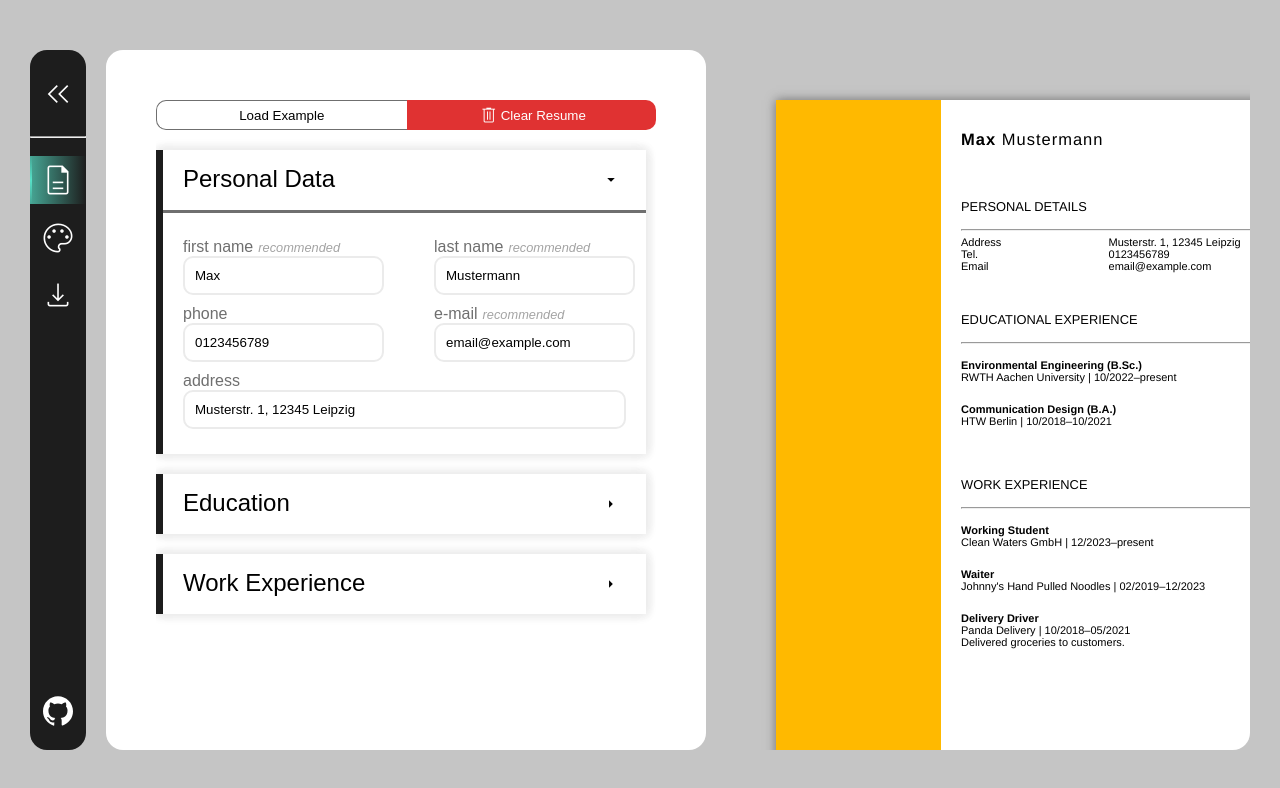
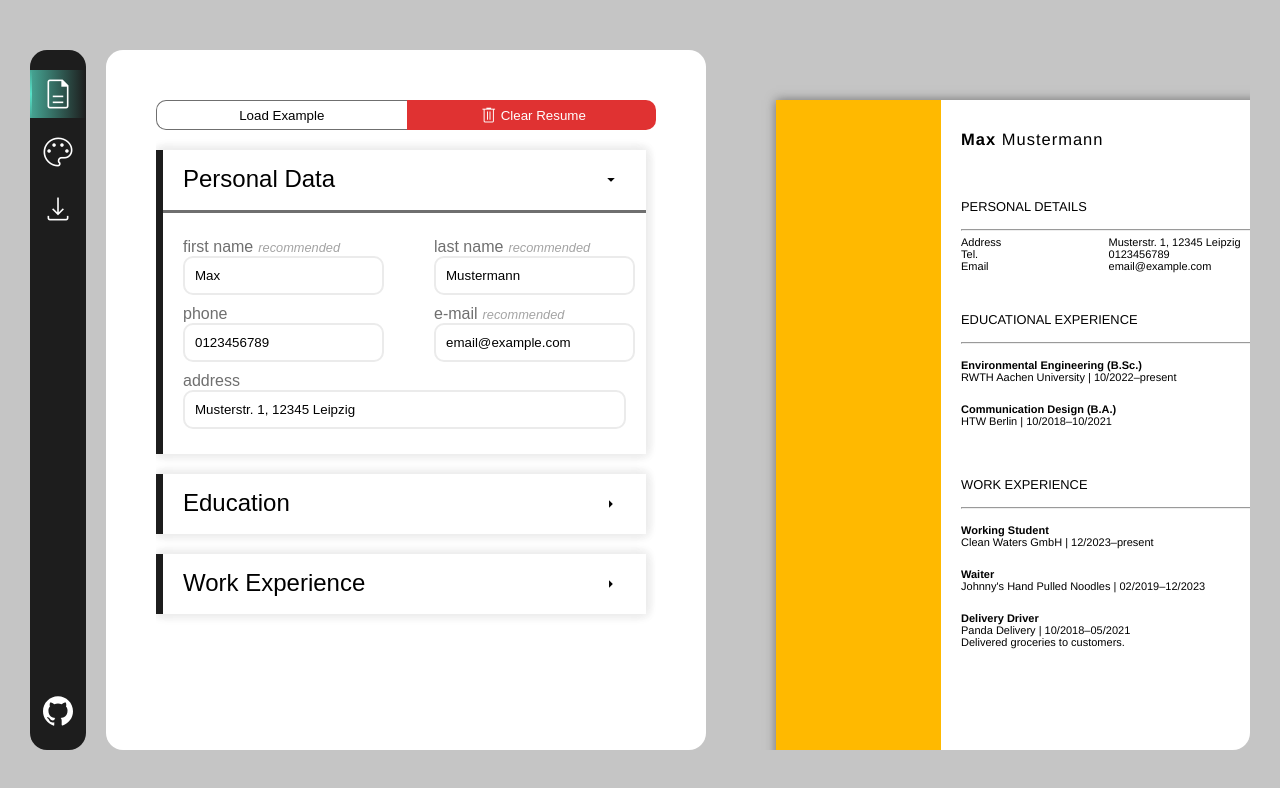
Before and after one commit to tln12/cv-project, a React (Vite) app: page / in a window 1280 px wide. Shown: the top 788 px of the page. Built offline with nearby package versions, Linux system fonts and the light colour scheme; the HTML template or start-up script is replaced by a standard one; a web font is replaced by a local one.

Commit message:
change collapsible side nav to static

```diff
--- a/src/App.jsx
+++ b/src/App.jsx
@@ -1,7 +1,7 @@
 import { useState } from 'react';
 import { v4 as uuidv4 } from 'uuid';
 import './styles/style.css';
-import CollapsibleSideNavigation from './components/CollapsibleSideNavigation.jsx';
+import SideNavigation from './components/SideNavigation.jsx';
 import ControlPanel from './components/ControlPanel';
 import CV from './components/CV';
 import { hyphenToCamelCase } from './helperFunctions';
@@ -262,12 +262,12 @@ function App() {
     }
   }
   function handleNavigation(e) {
-    setNavTab(e.target.attributes['data-nav'].value);
+    setNavTab(e.target.closest('button').attributes['data-nav'].value);
   }
 
   return (
     <StyledApp>
-      <CollapsibleSideNavigation
+      <SideNavigation
         navTab={navTab}
         handleNavigation={(e) => handleNavigation(e)}
       />
--- a/src/components/CollapsibleSideNavigation.jsx
+++ b/src/components/SideNavigation.jsx
@@ -1,5 +1,4 @@
 import styled from 'styled-components';
-import { useState } from 'react';
 
 const StyledSideNav = styled.nav`
   display: flex;
@@ -68,17 +67,7 @@ const StyledList = styled.ul`
   gap: 10px;
 `;
 
-export default function CollapsibleSideNavigation({
-  handleNavigation,
-  navTab,
-}) {
-  const [open, setOpen] = useState(true);
-
-  function handleClick(e) {
-    setOpen(true); // always open side nav when navigating
-    handleNavigation(e);
-  }
-
+export default function SideNavigation({ handleNavigation, navTab }) {
   return (
     <>
       <StyledSideNav>
@@ -86,22 +75,9 @@ export default function CollapsibleSideNavigation({
           <li>
             <StyledButton
               className='material-symbols-outlined'
-              onClick={() => setOpen(!open)}
-            >
-              {open
-                ? 'keyboard_double_arrow_left'
-                : 'keyboard_double_arrow_right'}
-            </StyledButton>
-          </li>
-          <li>
-            <hr />
-          </li>
-          <li>
-            <StyledButton
-              className='material-symbols-outlined'
               data-nav='data-manager'
               $navTab={navTab === 'data-manager'}
-              onClick={handleClick}
+              onClick={handleNavigation}
             >
               description
             </StyledButton>
@@ -111,7 +87,7 @@ export default function CollapsibleSideNavigation({
               className='material-symbols-outlined'
               data-nav='customize'
               $navTab={navTab === 'customize'}
-              onClick={handleClick}
+              onClick={handleNavigation}
             >
               palette
             </StyledButton>
@@ -122,7 +98,7 @@ export default function CollapsibleSideNavigation({
               className='material-symbols-outlined'
               data-nav='download'
               $navTab={navTab === 'download'}
-              onClick={handleClick}
+              onClick={handleNavigation}
             >
               download
             </StyledButton>
```
